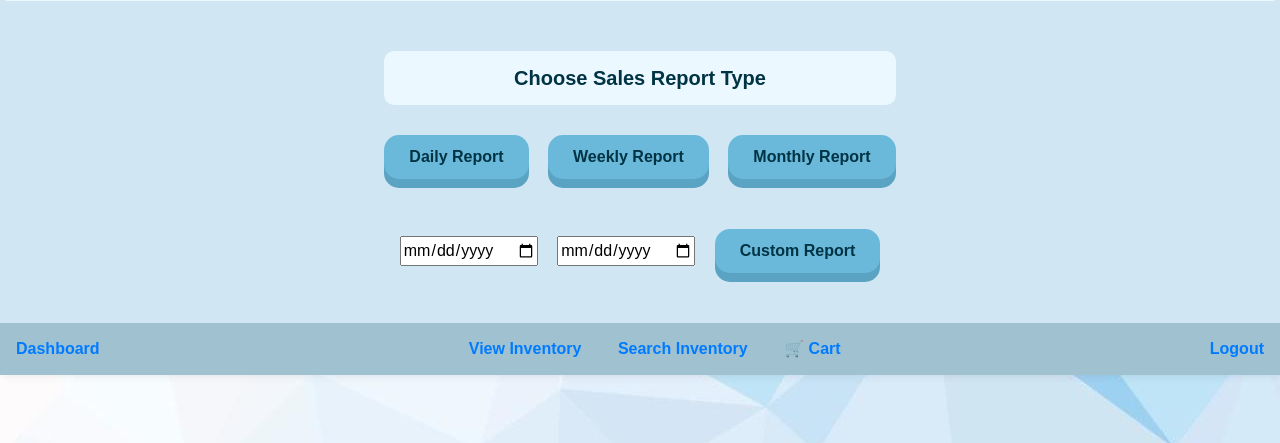
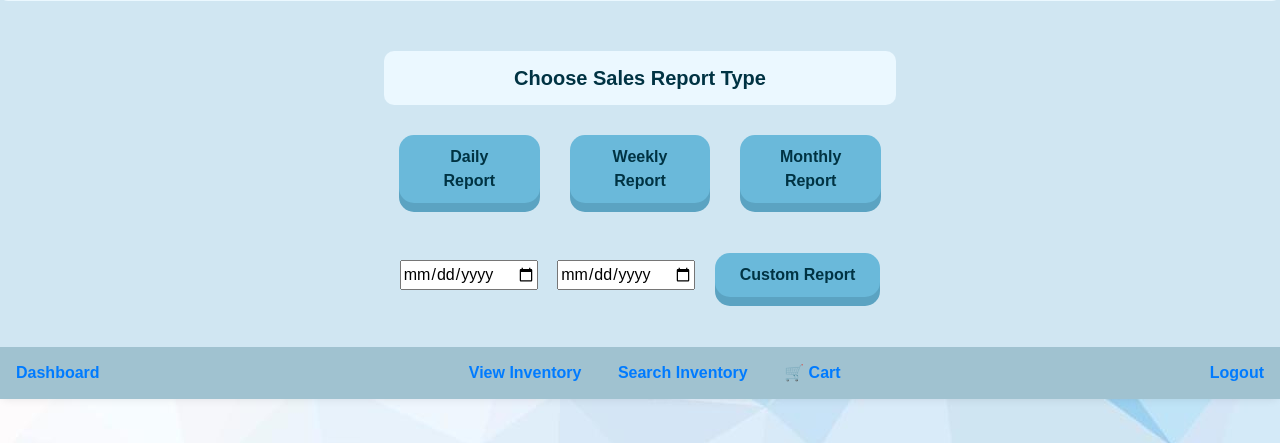
Before and after one commit to RealGrapeTree/CSC.289-sp25capstoneproject_group9, a Flask app: page /sales_report in a window 1280 px wide. Shown: the part 259-702 px from the top of the page. Run offline with Flask 3, Linux system fonts and the light colour scheme; parts of the project's set-up code (start-up, migrations or seed data) failed here and were passed over; some libraries are stand-ins or nearby versions.

Commit message:
Minor CSS changes

```diff
--- a/Novel_Solutions/static/css/styles.css
+++ b/Novel_Solutions/static/css/styles.css
@@ -41,6 +41,8 @@ body {
 }
 
 #report-row {
+    width: 40%;
+    margin: auto;
     margin-bottom: 50px;
 }
 
@@ -137,7 +139,7 @@ input[type=submit] {
     font-weight: bold;
     border: none;
     outline: none;
-    margin: 5px;
+    margin: 5px 0px;
     padding: 15px;
     border-radius: 15px;
 }
@@ -230,11 +232,12 @@ th {
 
 td {
     background-color: #EBF8FF;
+    text-align: center;
     padding: 10px;
     border: 1px solid #ddd;
 }
 
-#discount-table,
+#discount-table td,
 #timestamp-table td {
     text-align: center;
     padding: 15px;
--- a/Novel_Solutions/templates/add_book.html
+++ b/Novel_Solutions/templates/add_book.html
@@ -57,7 +57,7 @@
             <td>{{book.publish_date}}</td>
             <td>{{book.publishers}}</td>
             <td>{{book.number_of_pages}}</td>
-            <td><button onclick="addToCart('{{ book.id }}')" id="table-button">Add to Cart</button></td>
+            <td><button onclick="addToCart('{{ book.id }}')" id="table-button">🛒 Add to Cart</button></td>
         </tr>
     </tbody>
 </table>
--- a/Novel_Solutions/templates/cart.html
+++ b/Novel_Solutions/templates/cart.html
@@ -26,10 +26,10 @@
             <th class="col-1">Cover</th>
             <th class="col-2">Title</th>
             <th class="col-2">Author(s)</th>
-            <th class="col-2">Quantity</th>
+            <th class="col-1">Quantity</th>
             <th class="col-2">Unit Price</th>
             <th class="col-2">Total</th>
-            <th class="col-1">Actions</th>
+            <th class="col-2">Actions</th>
         </tr>
     </thead>
     <tbody id="cart-items">
--- a/Novel_Solutions/templates/daily_sales_report.html
+++ b/Novel_Solutions/templates/daily_sales_report.html
@@ -64,7 +64,7 @@
 </table>
 
 <!-- Daily totals table -->
-<table id="daily-sales-table">
+<table id="daily-totals-table">
     <thead>
         <tr>
             <th class="col-4">Daily Sales Amount</th>
--- a/Novel_Solutions/templates/sales_reports.html
+++ b/Novel_Solutions/templates/sales_reports.html
@@ -21,16 +21,16 @@
 <!-- Sales report selection -->
 <div class="container-action">
     <h5>Choose Sales Report Type</h5>
-    <div id="report-row">
-        <a href="{{ url_for('Novel_sales_reports.daily_sales_report') }}">
-            <button id="action-button" style="margin-right:15px;">Daily Report</button>
-        </a>
-        <a href="{{ url_for('Novel_sales_reports.weekly_sales_report') }}">
-            <button id="action-button" style="margin-right:15px;">Weekly Report</button>
-        </a>
-        <a href="{{ url_for('Novel_sales_reports.monthly_sales_report') }}">
+    <div class="row" id="report-row">
+        <div class="col"><a href="{{ url_for('Novel_sales_reports.daily_sales_report') }}">
+            <button id="action-button">Daily Report</button>
+        </a></div>
+        <div class="col"><a href="{{ url_for('Novel_sales_reports.weekly_sales_report') }}">
+            <button id="action-button">Weekly Report</button>
+        </a></div>
+        <div class="col"><a href="{{ url_for('Novel_sales_reports.monthly_sales_report') }}">
             <button id="action-button">Monthly Report</button>
-        </a>
+        </a></div>
     </div>
     <form method="POST" action="{{ url_for('Novel_sales_reports.custom_sales_report') }}" class="container">
         <input type="date" id="date-input" name="custom_start_date" required>
```
Also changed, not shown: Novel_Solutions/templates/inventory.html (+5 -4 lines).
